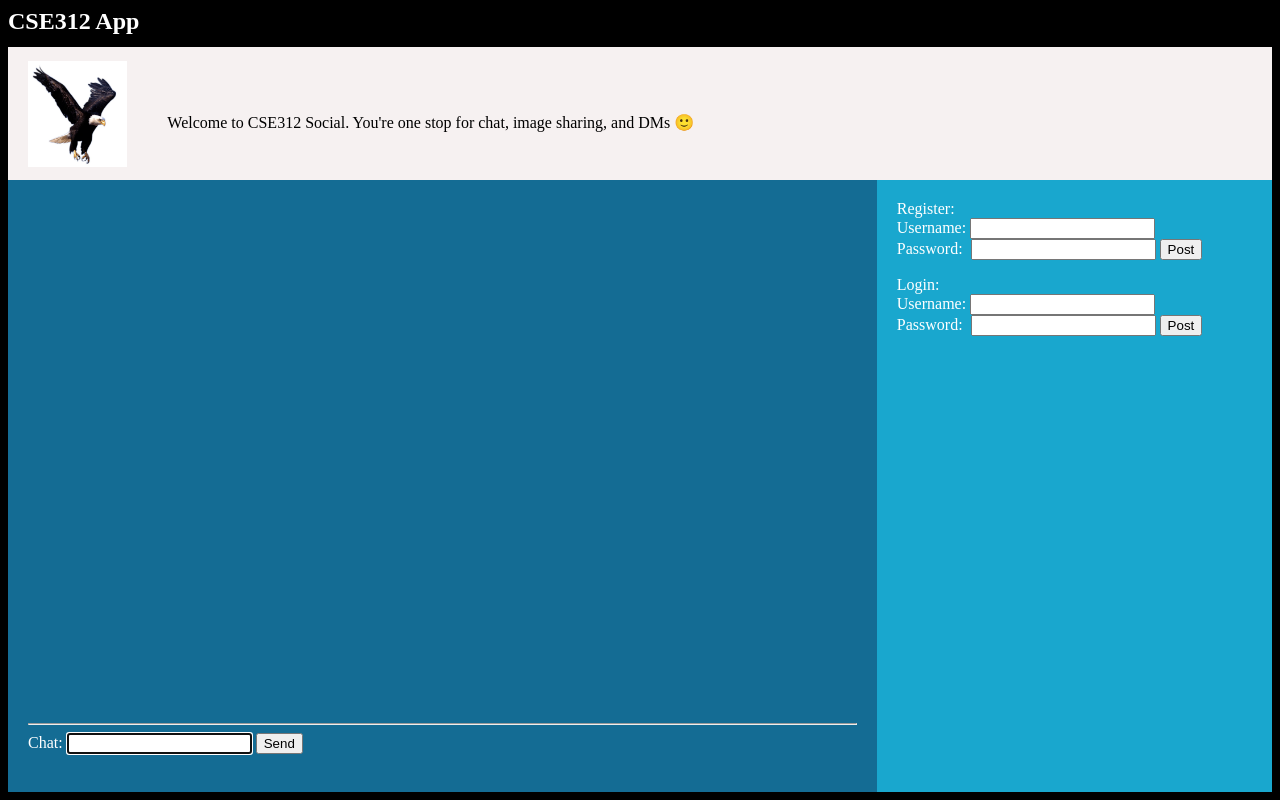
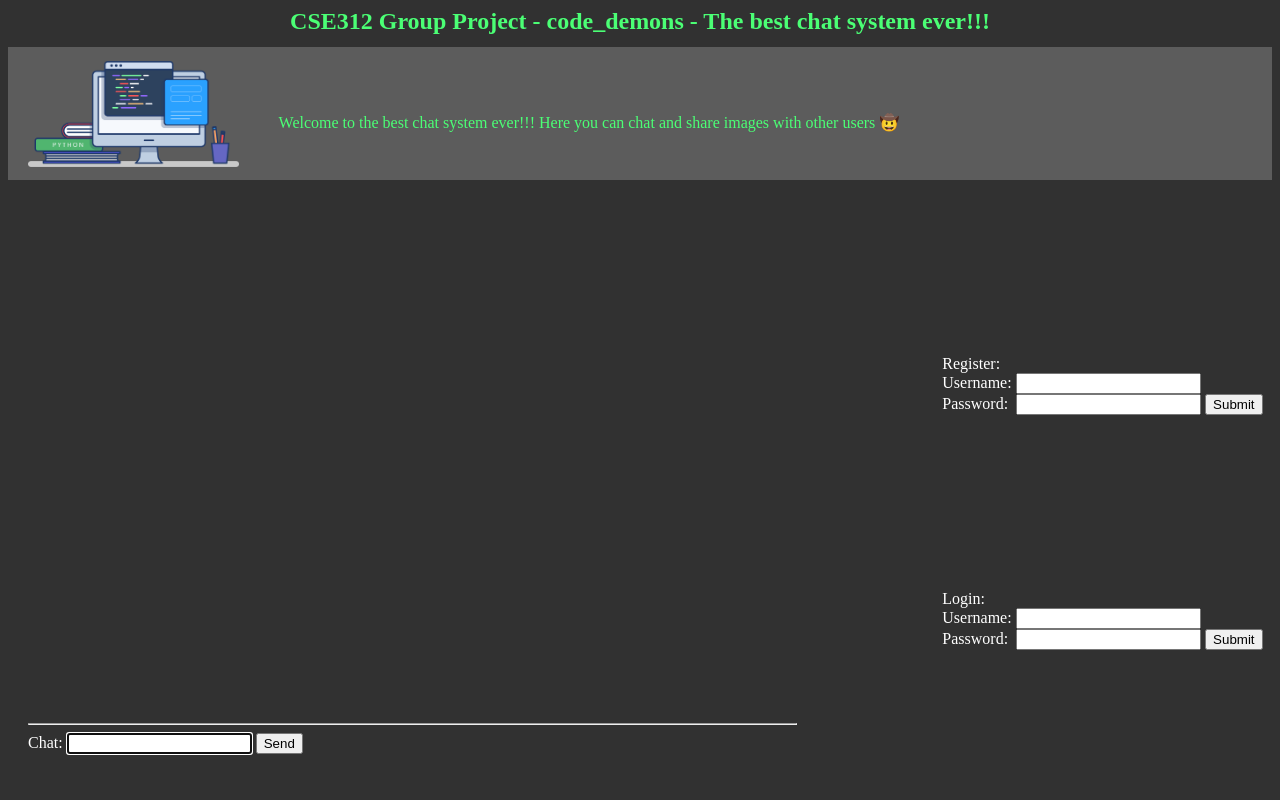
Before and after one commit to jackslisz/CSE-312-Group-Project, a Flask app: page / in a window 1280 px wide. Run offline with Flask 3, Linux system fonts and the light colour scheme.

Commit message:
We got our own front end

```diff
--- a/static/css/style.css
+++ b/static/css/style.css
@@ -1,67 +1,73 @@
-
+/* Changing all occurrences of body to have properties below */
 body {
-    background-color: #000000;
-    color: white;
+    background-color: #313131;
+    color: rgb(255, 255, 255);
 }
 
+/* Changing all occurrences of class my_image to have properties below */
 .my_image {
-    /*width: 120px;*/
     height: 80%;
 }
 
+/* Changing all occurrences of class post to have properties below */
 img.post {
     width: 120px;
 }
 
+/* Changing all occurrences of class title to have properties below */
 .title{
     height: 5%;
+    text-align: center;
+    color: rgb(75, 255, 117);
 }
 
+/* Changing all occurrences of class header to have properties below */
 .header{
     display: flex;
-    /*justify-content: space-around;*/
-    background-color: #F6F1F1;
-    color: black;
+    background-color: #5c5c5c;
+    color: rgb(75, 255, 117);
     height: 17%;
     align-items: center;
 }
 
+/* Changing all occurrences of class contents to have properties below */
 .contents{
     display: flex;
     justify-content: space-around;
     height: 78%
 }
 
+/* Changing all occurrences of class chat to have properties below */
 .chat{
-    /*height:100%;*/
     width: 70%;
-    background-color: #146C94;
+    background-color: #313131;
     padding: 20px;
-    /*overflow: scroll;*/
 }
 
+/* Changing all occurrences of chat-messages to have properties below */
 #chat-messages{
     height: 90%;
-    /*width: 70%;*/
-    /*background-color: aqua;*/
-    /*padding: 20px;*/
     overflow: scroll;
 }
 
+/* Changing all occurrences of class chat-form to have properties below */
 .chat-form{
-    /*width: 70%;*/
-    /*background-color: aqua;*/
-    /*padding: 20px;*/
-    /*overflow: scroll;*/
     height: 30px;
 }
 
+/* Changing all occurrences of class user-list to have properties below */
 .user-list{
     width: 30%;
-    background-color: #19A7CE;
+    background-color: #313131;
+    margin-left:  125px;
+}
+
+/* Changing all occurrences of class header to have properties below */
+.header > div{
     padding: 20px;
 }
 
-.header > div{
-    padding: 20px;
+/* Creating a class to display blank vertical space */
+.vertical_space{
+    margin-bottom:  175px;
 }
--- a/static/js/functions.js
+++ b/static/js/functions.js
@@ -68,7 +68,7 @@ function welcome() {
         }
     });
 
-    document.getElementById("paragraph").innerHTML = "<br/>Welcome to CSE312 Social. You're one stop for chat, image sharing, and DMs 🙂";
+    document.getElementById("paragraph").innerHTML = "<br/>Welcome to the best chat system ever!!! Here you can chat and share images with other users 🤠";
     document.getElementById("chat-text-box").focus();
 
     updateChat();
--- a/templates/index.html
+++ b/templates/index.html
@@ -1,19 +1,24 @@
+<!-- Creating head -->
 <html>
 <head>
-    <title>CSE312 Homework App</title>
-    <link rel="icon" type="image/jpg" href="static/img/eagle.jpg"/>
+    <!-- Setting the page title, linking a favicon and style sheet -->
+    <title>CSE312 Group Project</title>
+    <link rel="icon" type="image/x-icon" href="static/img/favicon.ico"/>
     <link rel="stylesheet" type="text/css" href="static/css/style.css"/>
 </head>
 
+<!-- Calling welcome function from JS file -->
 <body onload="welcome();">
 
+<!-- Title section, displaying the H2 text -->
 <div class="title">
-    <h2>CSE312 App</h2>
+    <h2>CSE312 Group Project - code_demons - The best chat system ever!!!</h2>
 </div>
 
+<!-- Header section, displaying the picture and welcome text on the home screen -->
 <div class="header">
     <div>
-        <img src="static/img/eagle.jpg" alt="It's an eagle" class="my_image"/></div>
+        <img src="static/img/clip_art.png" alt="image" class="my_image"/></div>
     <div>
         <p id="paragraph">
             This will be replaced by JavaScript
@@ -21,12 +26,11 @@
     </div>
 </div>
 
-
+<!-- Chat section -->
 <div class="contents">
     <div class="chat">
         <div id="chat-messages">
         </div>
-
         <div class="chat-form">
             <hr>
             <label>
@@ -35,11 +39,12 @@
             </label>
             <button id="chat-button" onclick="sendChat()">Send</button>
         </div>
+    </div>
 
-    </div>
     <div class="user-list">
-
-
+        <!-- Displaying vertical space -->
+        <p class="vertical_space"></p>
+        <!-- Registration form -->
         Register:
         <form action="/register" method="post" enctype="application/x-www-form-urlencoded">
             <label>Username:
@@ -49,9 +54,12 @@
             <label>Password:&nbsp;
                 <input id="reg-form-pass" type="password" name="password_reg">
             </label>
-            <input type="submit" value="Post">
+            <input type="submit" value="Submit">
         </form>
 
+        <!-- Displaying vertical space -->
+        <p class="vertical_space"></p>
+        <!-- Login form -->
         Login:
         <form action="/login" method="post" enctype="application/x-www-form-urlencoded">
             <label>Username:
@@ -61,14 +69,12 @@
             <label>Password:&nbsp;
                 <input id="login-form-pass" type="password" name="password_login">
             </label>
-            <input type="submit" value="Post">
+            <input type="submit" value="Submit">
         </form>
-
-
     </div>
 </div>
 
-
+<!-- Linking JS file -->
 <script src="static/js/functions.js"></script>
 </body>
 </html>
```
Also changed, not shown: docker-compose.yml (+10 -2 lines), static/img/cat.jpg (deleted), static/img/clip_art.png (added), static/img/dog.jpg (deleted), static/img/eagle.jpg (deleted), static/img/elephant.jpg (deleted), static/img/favicon.ico (added), static/img/flamingo.jpg (deleted), static/img/kitten.jpg (deleted), 1 other file.
